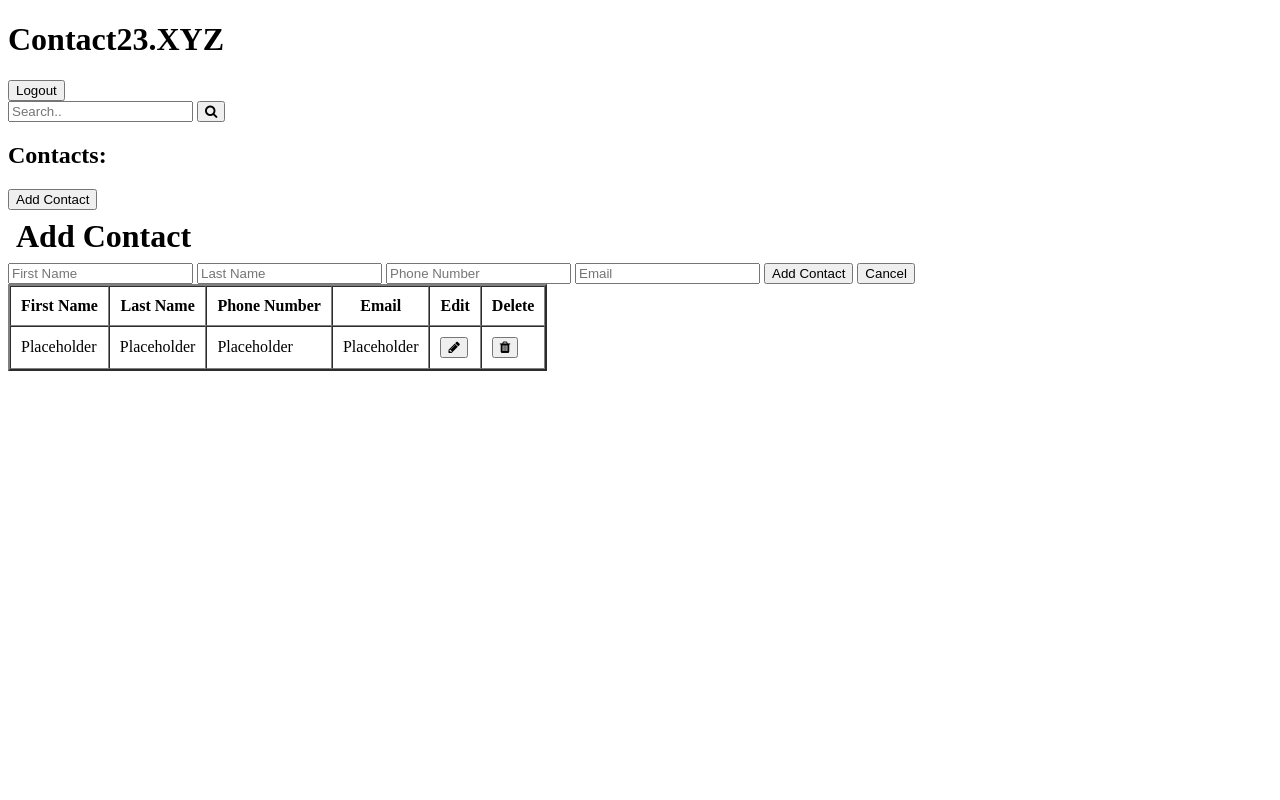
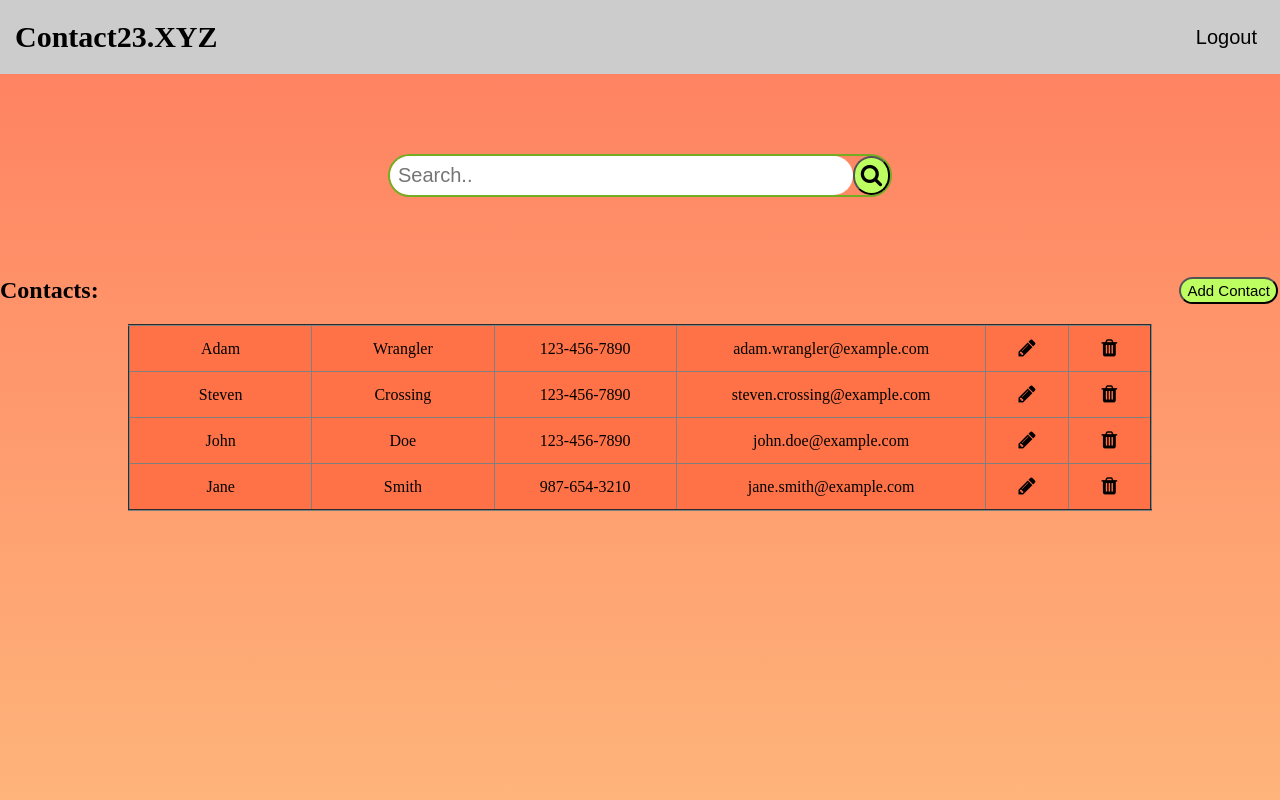
Before and after one commit to SadieNiBu/POOS-G23-SmallProject, a PHP site: page / in a window 1280 px wide. Run offline with PHP 8.4, Linux system fonts and the light colour scheme.

Commit message:
Push new current front end files(for serv. testing)
Some files were changed so changes are pushed for server testing.
The still incomplete, mostly the contactPage as the displaying of
data is not done. However, landing page (login and signup) should
be complete. Although some edge cases may have been overlooked.

```diff
--- a/html/css/style.css
+++ b/html/css/style.css
@@ -1,4 +1,5 @@
-body {
+/* Main page when user opens webpage */
+.landingPage {
     display: flex;
     justify-content: center;
     align-items: center;
@@ -225,6 +226,15 @@ border-top: none;
 .tooltip input:focus + .tooltiptext {
   visibility: visible;
   opacity: 1;
+}
+
+.contactPage {
+  justify-content: center;
+  align-items: center;
+  height: 100vh;
+  margin: 0;
+  background: linear-gradient(to bottom, #ff7e5f, #feb47b);
+}
 
 /* Heading Container for Main Page*/
 .navigation {
@@ -346,15 +356,59 @@ border-top: none;
     margin-left:auto;
     margin-right:auto;
     text-align: center;
+    width: 80%;
+    max-width: 1200px;
+    border-collapse: collapse;
+    overflow-x: auto;
+    table-layout: fixed;
+    background-color: #ff7247;
+}
+
+#contactTable th{
+  background-color: #20bf20;
+  font-weight: bold;
 }
 
 /* Edit and delete buttons in contact table */
 .contactActions{
     border: none;
-    background-color: white;
+    background-color: transparent;
     font-size: 20px;
+    cursor: pointer;
 }
+
+/* Edit/Delete buttons when hovering over */
 .contactActions:hover{
     color:blue;
 }
+
+/* When hovering over a row */
+#contactTable tr:hover {
+  background-color: rgb(129, 242, 129);
 }
+
+/* Set column specific widths based on assumed size */
+/* First Name Column */
+#contactTable th:nth-child(1), #contactTable td:nth-child(1) {
+  width: 18%;
+}
+/* Last Name Column */
+#contactTable th:nth-child(2), #contactTable td:nth-child(2) {
+  width: 18%;
+}
+/* Phone Number Column */
+#contactTable th:nth-child(3), #contactTable td:nth-child(3) {
+  width: 18%;
+}
+/* Email Column */
+#contactTable th:nth-child(4), #contactTable td:nth-child(4) {
+  width: 32%;
+}
+/* Edit Column */
+#contactTable th:nth-child(5), #contactTable td:nth-child(5) {
+  width: 7%;
+}
+/* Delete Column */
+#contactTable th:nth-child(6), #contactTable td:nth-child(6) {
+  width: 7%;
+}
--- a/html/index.html
+++ b/html/index.html
@@ -5,42 +5,74 @@
     <title>Contact23.XYZ</title>
 
     <!-- meta data -->
-    <meta charset="UTF-8">
-    <meta name="keywords" content="HTML, CSS, JavaScript">
-    <meta name="description" content="Contact manager for COP 4331">
-    <link href="css/styles.css" rel="stylesheet">
-    <link rel="stylesheet" href="https://cdnjs.cloudflare.com/ajax/libs/font-awesome/4.7.0/css/font-awesome.min.css">
+    <meta charset="UTF-8" />
+    <meta name="keywords" content="HTML, CSS, JavaScript" />
+    <meta name="description" content="Contact manager for COP 4331" />
+    <link href="css/style.css" rel="stylesheet" />
+    <script type="text/javascript" src="js/code.js"></script>
+    <link
+      rel="stylesheet"
+      href="https://cdnjs.cloudflare.com/ajax/libs/font-awesome/4.7.0/css/font-awesome.min.css"
+    />
   </head>
 
- <body>
+  <body class="contactPage">
     <!-- Navigation -->
     <div class="navigation">
       <h1>Contact23.XYZ</h1>
-    		  <button type="button" id="logoutButton" >Logout</button>
+      <button type="button" id="logoutButton">Logout</button>
     </div>
 
     <!-- Search Bar -->
     <div class="searchBar">
-         <input type="text" id="search" placeholder="Search.." >
-         <button type="submit" id="searchSubmit"><i class="fa fa-search"></i></button>
+      <input type="text" id="search" placeholder="Search.." />
+      <button type="submit" id="searchSubmit" onclick="searchContact()">
+        <i class="fa fa-search"></i>
+      </button>
     </div>
 
     <!-- Add Contact Form -->
     <div class="addForm">
-          <h2> Contacts:</h2>
+      <h2>Contacts:</h2>
       <button id="addContact" onclick="openForm()">Add Contact</button>
 
       <div class="addContactPopup" id="myForm">
         <form action="/action_page.php" class="popupBox">
-                    <h1 style="margin: 8px;">Add Contact</h1>
+          <h1 style="margin: 8px">Add Contact</h1>
 
-                    <input type="text" onfocus="this.value=''" placeholder="First Name" name="firstName" required>
-                    <input type="text" onfocus="this.value=''" placeholder="Last Name" name="lastName" required>
-                    <input type="text" onfocus="this.value=''" placeholder="Phone Number" name="pNumber" required>
-                    <input type="text" onfocus="this.value=''" placeholder="Email" name="Email" required>
+          <input
+            type="text"
+            onfocus="this.value=''"
+            placeholder="First Name"
+            name="firstName"
+            required
+          />
+          <input
+            type="text"
+            onfocus="this.value=''"
+            placeholder="Last Name"
+            name="lastName"
+            required
+          />
+          <input
+            type="text"
+            onfocus="this.value=''"
+            placeholder="Phone Number"
+            name="pNumber"
+            required
+          />
+          <input
+            type="text"
+            onfocus="this.value=''"
+            placeholder="Email"
+            name="Email"
+            required
+          />
 
-                    <button type="button" class="formButton"> Add Contact </button>
-                    <button type="button" class="formButton" onclick="closeForm()">Cancel</button>
+          <button type="button" class="formButton">Add Contact</button>
+          <button type="button" class="formButton" onclick="closeForm()">
+            Cancel
+          </button>
         </form>
       </div>
     </div>
@@ -60,21 +92,27 @@
         <td>Placeholder</td>
         <td>Placeholder</td>
         <td>Placeholder</td>
-                <td><button class="contactActions"> <i class="fa fa-pencil"></i> </button></td>
-                <td><button class="contactActions"> <i class="fa fa-trash"></i> </button></td>
+        <td>
+          <button class="contactActions"><i class="fa fa-pencil"></i></button>
+        </td>
+        <td>
+          <button class="contactActions"><i class="fa fa-trash"></i></button>
+        </td>
+      </tr>
+      <tr>
+        <td>Placeholder1</td>
+        <td>Placeholder1</td>
+        <td>Placeholder1</td>
+        <td>Placeholder1</td>
+        <td>
+          <button class="contactActions"><i class="fa fa-pencil"></i></button>
+        </td>
+        <td>
+          <button class="contactActions"><i class="fa fa-trash"></i></button>
+        </td>
       </tr>
     </table>
 
     <!-- Add Contact Form Script (Add to js file) -->
-        <script>
-            function openForm() {
-              document.getElementById("myForm").style.display = "block";
-            }
-
-            function closeForm() {
-              document.getElementById("myForm").style.display = "none";
-            }
-        </script>
-
   </body>
 </html>
--- a/html/js/code.js
+++ b/html/js/code.js
@@ -9,7 +9,10 @@ let lastName = "";
 
 // Open the Login tab when the page is opened
 document.addEventListener('DOMContentLoaded', function() {
-	openEvent(event, 'Login');
+	if (window.location.pathname.endsWith('newindex.html'))
+	{
+		openEvent(event, 'Login');
+	}
 });
 
 // Performs login by parsing provided credentials to JSON then send POST request
@@ -24,6 +27,13 @@ function doLogin()
 
     // Clears the login result text
     document.getElementById("loginResult").innerHTML = "";
+
+	// Check if username or password was empty, return if empty
+	if (login.length == 0 || password.length == 0)
+	{
+		document.getElementById("loginResult").innerHTML = "Username or Password is empty."
+		return;
+	}
 
 	// ** TO DO **
 	// Confirm if this is the correct JSON format for API
@@ -256,4 +266,127 @@ function openEvent(evt, tabName) {
     // Show the current tab, and add an "active" class to the button that opened the tab
     document.getElementById(tabName).style.display = "block";
     evt.currentTarget.className += " active";
-  }
+}
+
+  // --------------- Start of logged in page functions -------------------
+
+function openForm() {
+	document.getElementById("myForm").style.display = "block";
+}
+
+function closeForm() {
+	document.getElementById("myForm").style.display = "none";
+}
+
+function searchContact() {
+	let searchName = document.getElementById("search").value;
+
+	let tmp = {search:searchName,userId:userId};
+	let jsonPayload = JSON.stringify( tmp );
+
+	let url = urlBase + '/SearchContact.' + extension;
+
+	let xhr = new XMLHttpRequest();
+	xhr.open("POST", url, true);
+	xhr.setRequestHeader("Content-type", "application/json; charset=UTF-8");
+	try
+	{
+		xhr.onreadystatechange = function()
+		{
+			if (this.readyState == 4 && this.status == 200)
+			{
+				let jsonObject = JSON.parse( xhr.responseText );
+
+				for( let i=0; i<jsonObject.results.length; i++ )
+				{
+					colorList += jsonObject.results[i];
+					if( i < jsonObject.results.length - 1 )
+					{
+						colorList += "<br />\r\n";
+					}
+				}
+
+				document.getElementsByTagName("p")[0].innerHTML = colorList;
+			}
+		};
+		xhr.send(jsonPayload);
+	}
+	catch(err)
+	{
+		document.getElementById("colorSearchResult").innerHTML = err.message;
+	}
+}
+
+/* Testing data, delete later */
+const contacts = [
+{
+	firstName: "Adam",
+	lastName: "Wrangler",
+	phoneNumber: "123-456-7890",
+	email: "adam.wrangler@example.com"
+},
+{
+	firstName: "Steven",
+	lastName: "Crossing",
+	phoneNumber: "123-456-7890",
+	email: "steven.crossing@example.com"
+},
+{
+	firstName: "John",
+	lastName: "Doe",
+	phoneNumber: "123-456-7890",
+	email: "john.doe@example.com"
+},
+{
+	firstName: "Jane",
+	lastName: "Smith",
+	phoneNumber: "987-654-3210",
+	email: "jane.smith@example.com"
+}
+];
+
+function populateTable() {
+	// table and tbody element
+	const table = document.getElementById('contactTable');
+	const tbody = table.getElementsByTagName('tbody')[0];
+
+	//tbody.innerHTML = '';
+	while (tbody.rows.length > 0)
+	{
+		tbody.deleteRow(0);
+	}
+
+	// go through each contact
+	contacts.forEach(contact => {
+		// create a row
+		const row = document.createElement('tr');
+
+		// make and assign cells to the row for each type of info
+		Object.values(contact).forEach(value => {
+			const cell = document.createElement('td');
+			cell.textContent = value;
+			row.appendChild(cell);
+		});
+
+		// make the edit button
+		const editCell = document.createElement('td');
+		const editButton = document.createElement('button');
+		editButton.classList.add('contactActions');
+		editButton.innerHTML = '<i class="fa fa-pencil"></i>';
+		editCell.appendChild(editButton);
+		row.appendChild(editCell);
+
+		// make the delete button
+		const deleteCell = document.createElement('td');
+		const deleteButton = document.createElement('button');
+		deleteButton.classList.add('contactActions');
+		deleteButton.innerHTML = '<i class="fa fa-trash"></i>';
+		deleteCell.appendChild(deleteButton);
+		row.appendChild(deleteCell);
+
+		// assign row to tbody of table
+		tbody.appendChild(row);
+	});
+}
+
+window.onload = populateTable;
--- a/html/newindex.html
+++ b/html/newindex.html
@@ -11,7 +11,7 @@
     <script type="text/javascript" src="js/code.js"></script>
     <link rel="stylesheet" href="css/style.css" />
   </head>
-  <body>
+  <body class="landingPage">
     <div class="mainContainer">
       <h1 id="formTitle">
         <span>P</span>
@@ -60,7 +60,7 @@
           <br />
 
           <div id="login-button-container">
-            <button id="login-button">Log In</button> <br />
+            <button id="login-button" onclick="doLogin()">Log In</button> <br />
           </div>
         </div>
 
```
Lines whose indentation alone changed are shown as unchanged.
